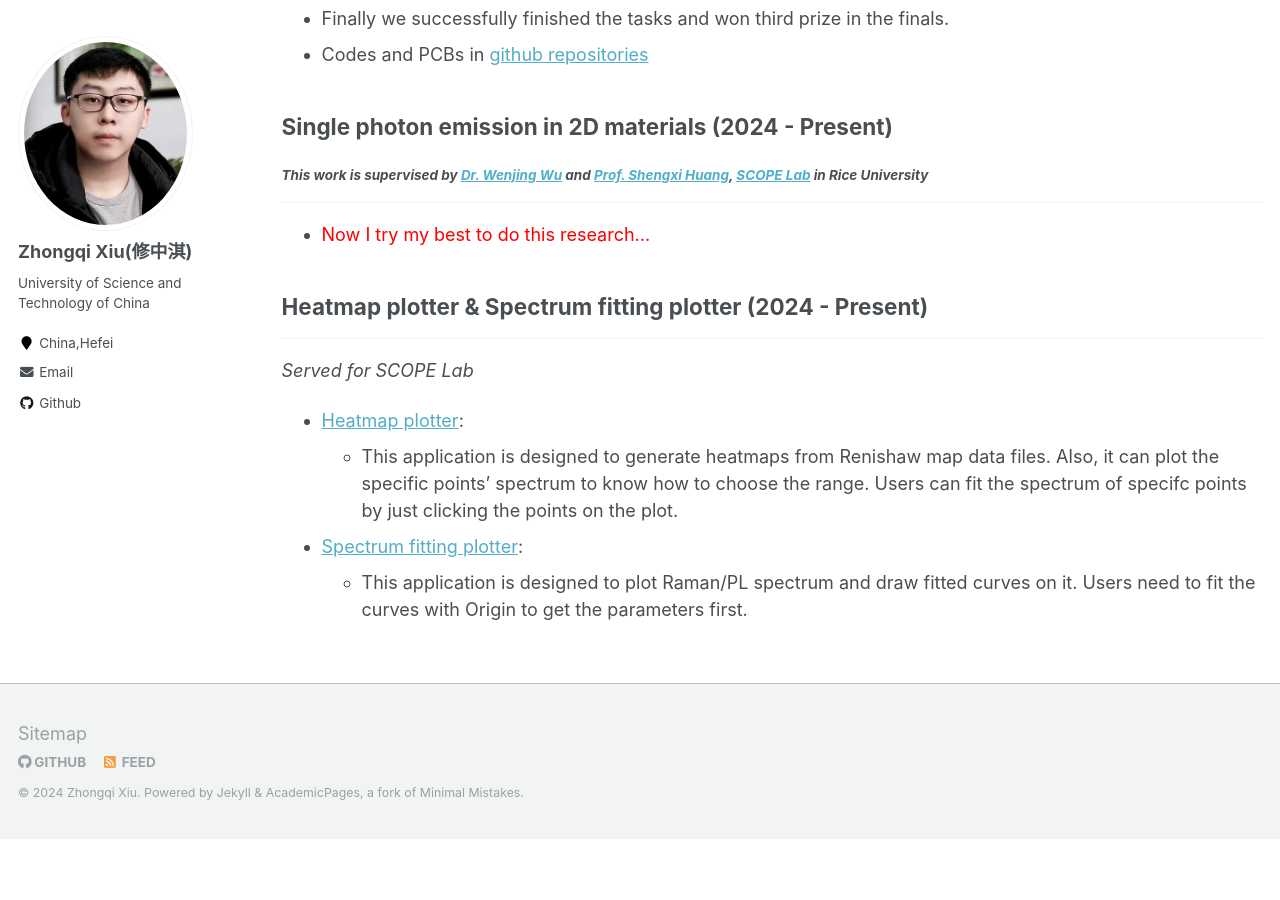
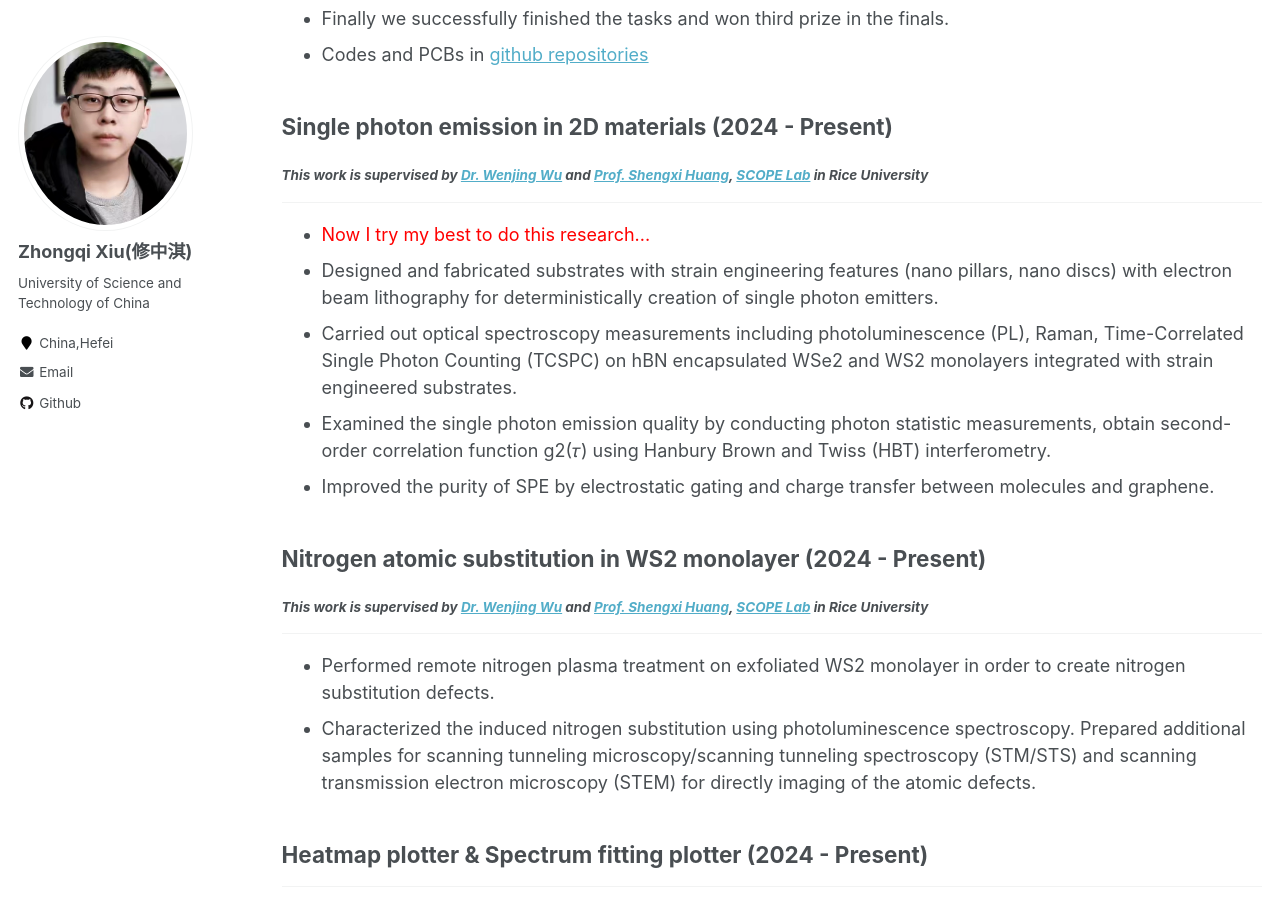
Before and after one commit to k-telux/k-telux.github.io, a Jekyll site: the page built from _pages/projects.md, in a window 1280 px wide and 900 px high, scrolled down 2036 px. Built offline with Jekyll 4.4.1, drawn with Linux system fonts in a browser that asks for light colours; formulas are drawn with MathJax 3; before the commit the page ends 2875 px from its top, so only the background shows below that.

Commit message:
Update projects.md

```diff
--- a/_pages/projects.md
+++ b/_pages/projects.md
@@ -52,6 +52,17 @@ _RoboGame Robotics Competition is a major brand activity of students' scientific
 ****
 
 * <font color=Red>Now I try my best to do this research...</font>
+* Designed and fabricated substrates with strain engineering features (nano pillars, nano discs) with electron beam lithography for deterministically creation of single photon emitters.
+* Carried out optical spectroscopy measurements including photoluminescence (PL), Raman, Time-Correlated Single Photon Counting (TCSPC) on hBN encapsulated WSe2 and WS2 monolayers integrated with strain engineered substrates.
+* Examined the single photon emission quality by conducting photon statistic measurements, obtain second-order correlation function g2(𝜏) using Hanbury Brown and Twiss (HBT) interferometry.
+* Improved the purity of SPE by electrostatic gating and charge transfer between molecules and graphene.
+
+## Nitrogen atomic substitution in WS2 monolayer (2024 - Present)
+#### _This work is supervised by [Dr. Wenjing Wu](https://scholar.google.com/citations?user=lm68m7kAAAAJ&hl=en) and [Prof. Shengxi Huang](https://profiles.rice.edu/faculty/shengxi-huang), [SCOPE Lab](https://scopelab.rice.edu/) in Rice University_
+****
+*	Performed remote nitrogen plasma treatment on exfoliated WS2 monolayer in order to create nitrogen substitution defects.
+*	Characterized the induced nitrogen substitution using photoluminescence spectroscopy. Prepared additional samples for scanning tunneling microscopy/scanning tunneling spectroscopy (STM/STS) and scanning transmission electron microscopy (STEM) for directly imaging of the atomic defects.
+
 
 ## Heatmap plotter & Spectrum fitting plotter (2024 - Present)
 ****
```
